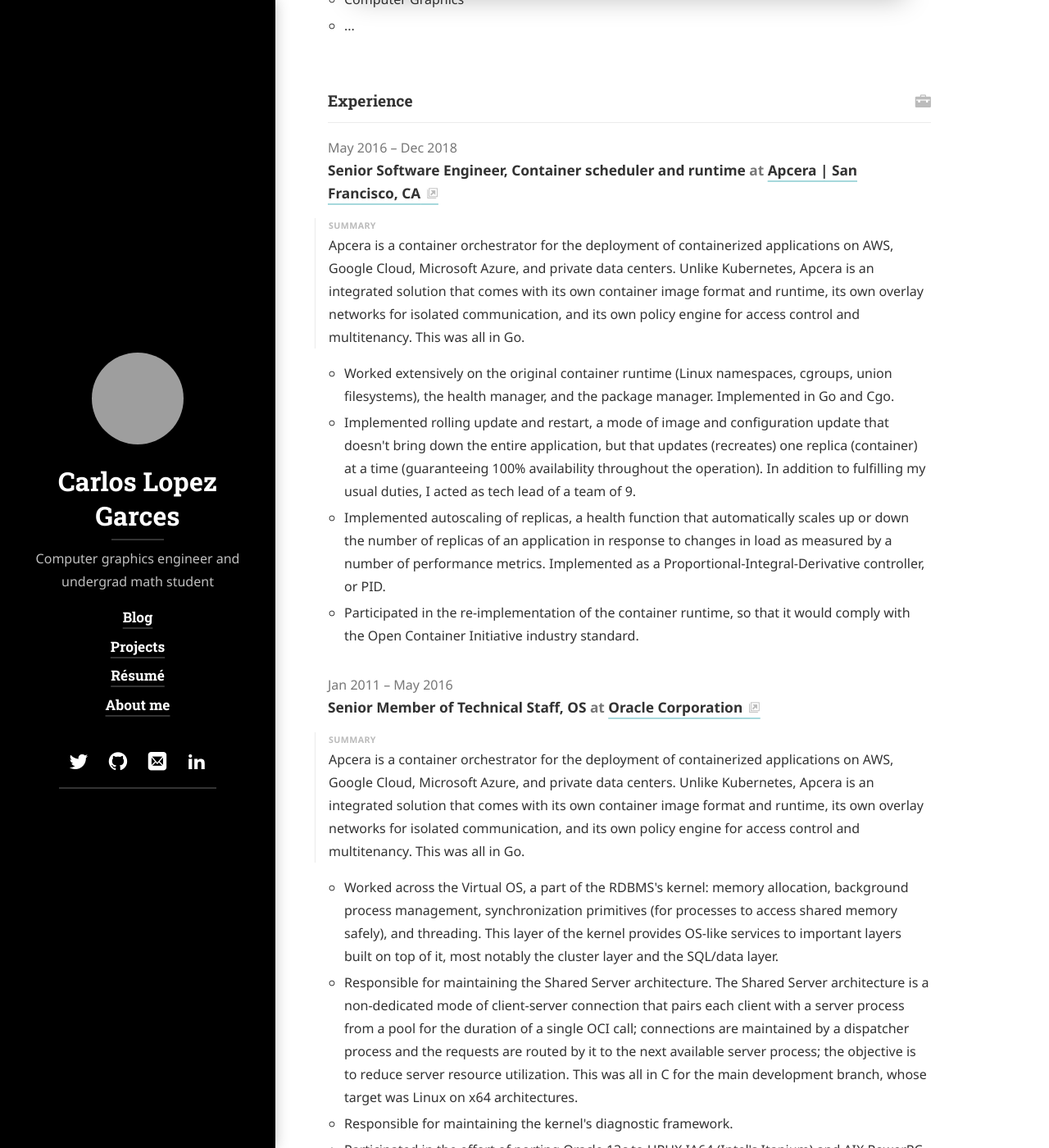
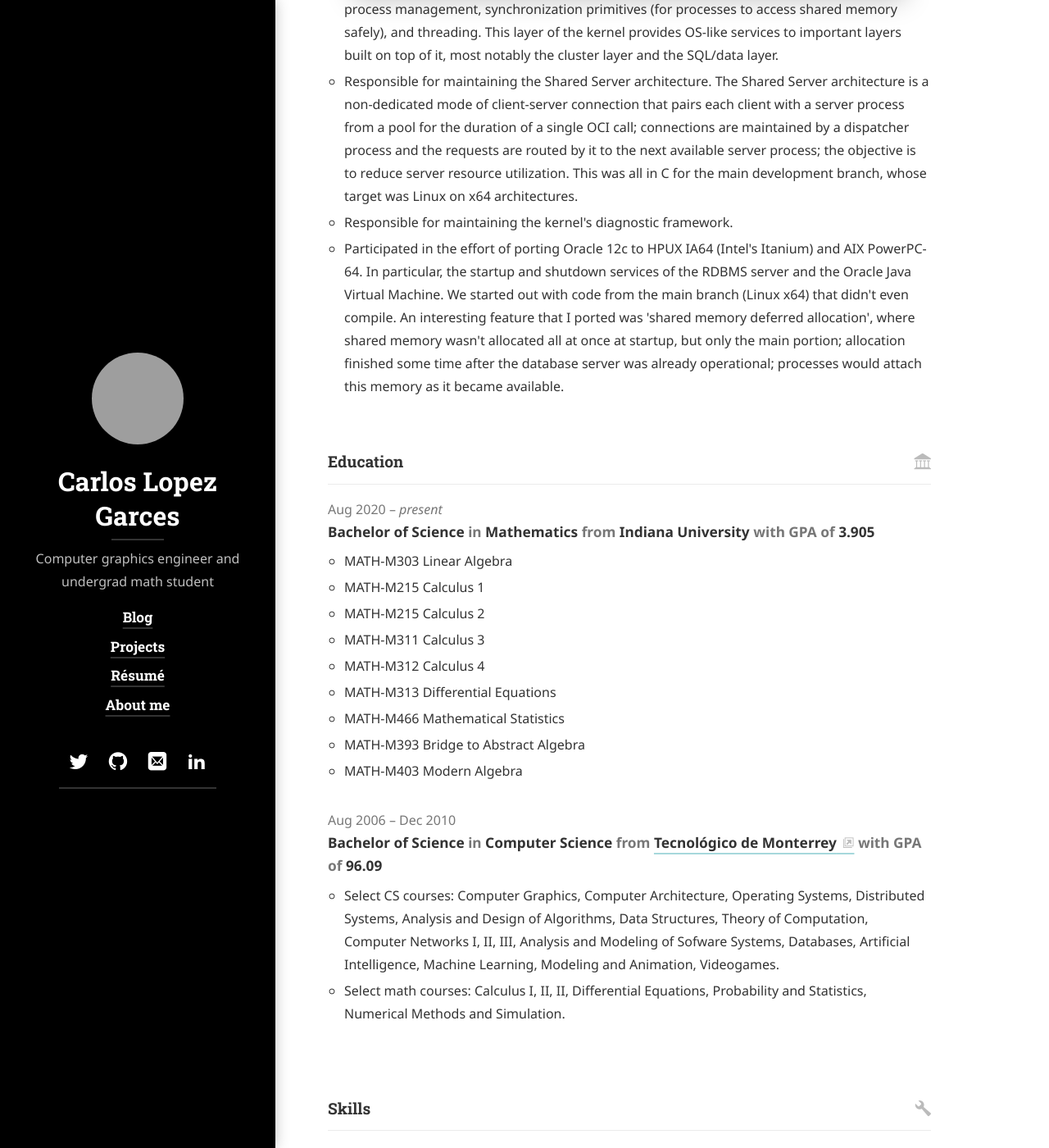
Before and after one commit to carlos-lopez-garces/carlos-lopez-garces.github.io, a Jekyll site: the page built from resume.md, in a window 1280 px wide and 1400 px high, scrolled down 1632 px. Shown: the whole window at 82% size. Built offline with Jekyll 4.4.1, drawn with Linux system fonts in a browser that asks for light colours; cached includes are drawn as plain includes; nearby versions of some CDN libraries; some web fonts are replaced; library files that are not in the unit come from our copies; some of the changed text lies outside the part shown; grey boxes are pictures that could not be loaded.

Commit message:
Add to resume

```diff
--- a/_data/resume.yml
+++ b/_data/resume.yml
@@ -3,16 +3,16 @@
 # See also: <https://jsonresume.org/>.
 basics:
   name: "Carlos Lopez Garces"
-  label: "Programmer"
+#  label: "Programmer"
   email: "carlos.lopez.garces@gmail.com"
   summary: >
     Senior Software Engineer with 11 years of professional experience. Undergraduate math student
-    at Indiana University. In the past, I worked on the kernel of the Oracle database server (at
-    Oracle Corp.) and on a cutting-edge container platform for the cloud (at Apcera,
-    Inc.). I became in love with computer graphics when I attended SIGGRAPH 2018
-    and went on to become a professional 3D graphics engineer at a successful
-    startup, HOVER, Inc. I aspire to do mathematically-oriented rendering work or
-    platform-level work for 3D engines.
+    at Indiana University. In the past, I worked for [Oracle](https://www.oracle.com/index.html)
+    on the kernel of the Oracle database server and for [Apcera](https://en.wikipedia.org/wiki/Apcera)
+    (now a subsidiary of Ericsson) on a container runtime and orchestrator for the cloud. I became in
+    love with computer graphics when I attended SIGGRAPH 2018 and went on to become a professional 3D
+    graphics engineer at a startup, HOVER, Inc. I aspire to be a rendering engineer in the
+    film or videogame industries.
   location:
     city: "Seattle"
     countryCode: "US"
@@ -72,53 +72,48 @@
     endDate: "2010-12-15"
     gpa: "96.09"
     courses:
-      - "Computer Organization"
-      - "Computer Architecture"
-      - "Data Structures"
-      - "Computer Networks I, II, III"
-      - "Theory of Computation"
-      - "Analysis and Design of Algorithms"
-      - "Databases"
-      - "Operating Systems"
-      - "Distributed Systems"
-      - "Analysis and Modeling of Sofware Systems"
-      - "Intelligent Systems"
-      - "Computer Graphics"
-      - "..."
-awards:
-  - title: "Digital Compression Pioneer Award"
-    date: "2014-11-01"
-    awarder: "Techcrunch"
-    summary: "There is no spoon."
-publications:
-  - name: "Video compression for 3d media"
-    publisher: "Hooli"
-    releaseDate: "2014-10-01"
-    website: "https://en.wikipedia.org/wiki/Silicon_Valley_(TV_series)"
-    summary: "Innovative middle-out compression algorithm that changes the way we store data."
+      - "Select CS courses: Computer Graphics, Computer Architecture, Operating Systems, Distributed Systems, Analysis and Design of Algorithms, Data Structures, Theory of Computation, Computer Networks I, II, III, Analysis and Modeling of Sofware Systems, Databases, Artificial Intelligence, Machine Learning, Modeling and Animation, Videogames."
+      - "Select math courses: Calculus I, II, II, Differential Equations, Probability and Statistics, Numerical Methods and Simulation."
+# awards:
+#   - title: "Digital Compression Pioneer Award"
+#     date: "2014-11-01"
+#     awarder: "Techcrunch"
+#     summary: "There is no spoon."
+# publications:
+#   - name: "???"
+#     publisher: "Hooli"
+#     releaseDate: "2014-10-01"
+#     website: "https://en.wikipedia.org/wiki/Silicon_Valley_(TV_series)"
+    # summary: "Innovative middle-out compression algorithm that changes the way we store data."
 skills:
   - name: "???"
-    level: "Master"
+    level: "???"
     keywords:
-      - "HTML"
-      - "CSS"
-      - "Javascript"
+      - "???"
+      - "???"
+      - "???"
   - name: "???"
-    level: "Master"
+    level: "???"
     keywords:
-      - "Mpeg"
-      - "MP4"
-      - "GIF"
+      - "???"
+      - "???"
+      - "???"
 languages:
-  - language: "English"
-    fluency: "Native speaker"
+  - language: "???"
+    fluency: "???"
 interests:
-  - name: "Wildlife"
+  - name: Computer graphics
     keywords:
-      - "Ferrets"
-      - "Unicorns"
+      - "Physically-based rendering"
+      - "Ray tracing"
+      - "Light transport"
+      - "Real-time rendering for games"
+  - name: Math
+    keywords:
+      - "Estimation"
+      - "Abstract vector spaces"
+      - "Numerical integration"
 references:
-  - name: "Erlich Bachman"
+  - name: "???"
     reference: >
-      It is my pleasure to recommend Richard, his performance working as a consultant for Main St.
-      Company proved that he will be a valuable addition to any company.
+      ???
--- a/resume.md
+++ b/resume.md
@@ -1,13 +1,13 @@
 ---
 layout: resume
-title: Résumé*
+title: Résumé
 description: >
   This is the `description` of your resume page, as it will be seen by search engines.
   You'll probably want to modify it in `resume.md`, and maybe set `hide_description` to `true` in the front matter.
 hide_description: true
 left_column:
+  - work
   - education
-  - work
 #  - volunteer
   - awards
 #  - publications
```
Also changed, not shown: other parts of resume.md (+8 -8 lines).
